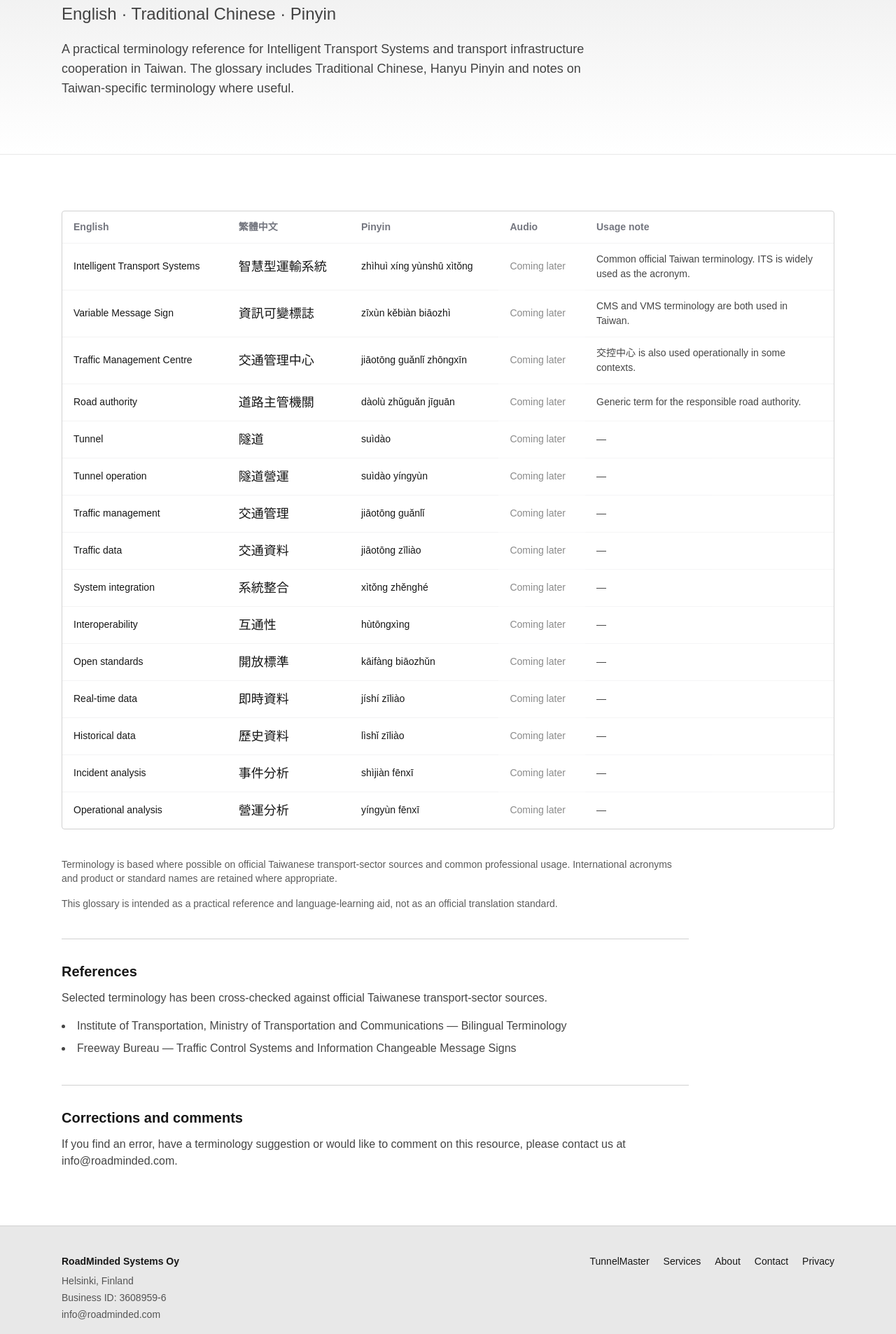
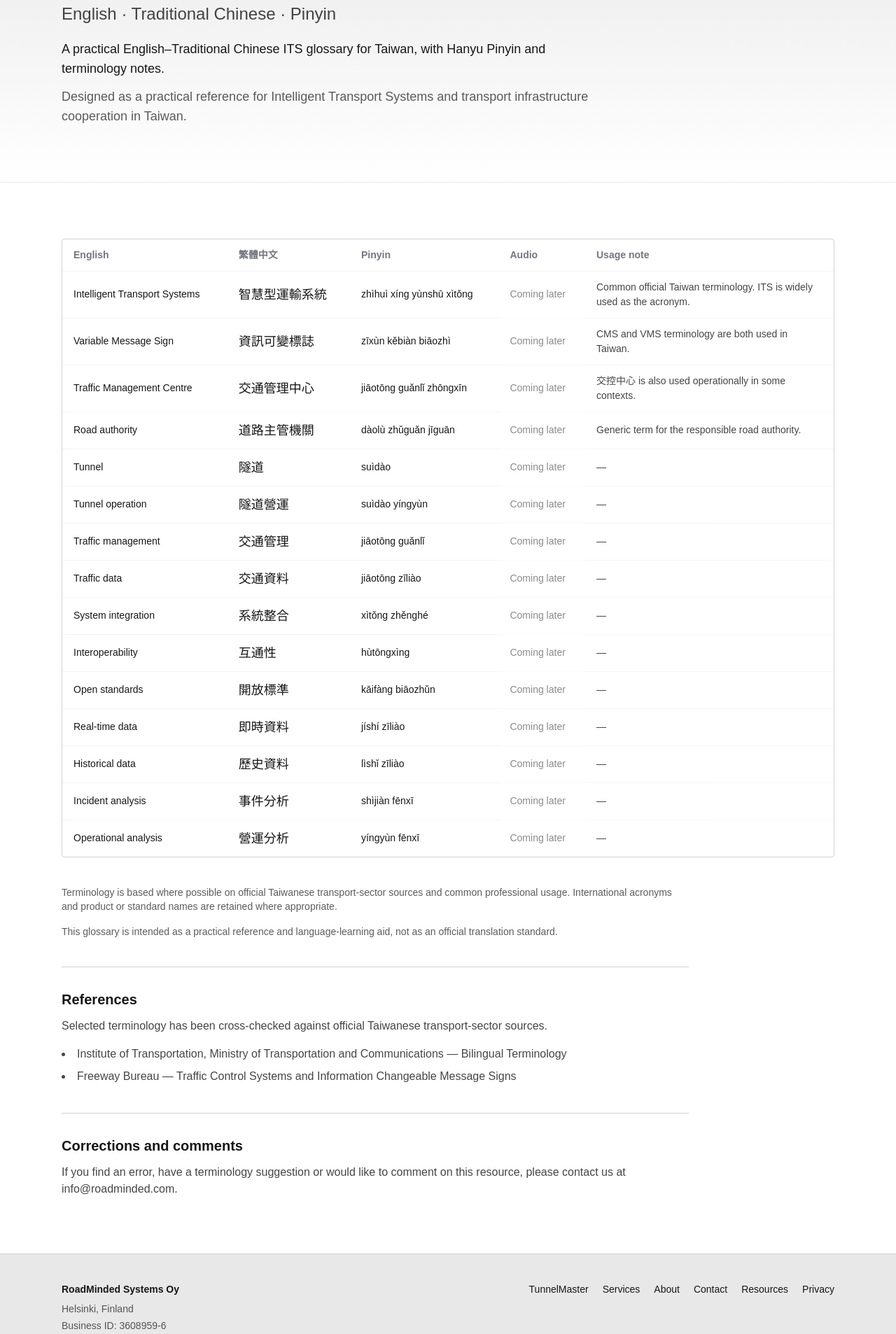
Before and after one commit to roadminded/website, a Next.js app: page /resources/its-terminology in a window 1280 px wide. Shown: the part 260-2166 px from the top of the page at 70% size. Built offline with nearby package versions, Linux system fonts and the light colour scheme.

Commit message:
updated metadata and added the resources to the footer

```diff
--- a/src/app/resources/its-terminology/page.js
+++ b/src/app/resources/its-terminology/page.js
@@ -107,9 +107,20 @@ const TERMS = [
 ];
 
 export const metadata = {
-    title: "ITS Terminology",
+    title: "ITS Terminology: English, Traditional Chinese & Pinyin",
     description:
-        "A practical English–Traditional Chinese terminology reference for Intelligent Transport Systems in Taiwan, including Hanyu Pinyin and usage notes.",
+        "A practical English–Traditional Chinese ITS terminology reference for Taiwan, including Hanyu Pinyin, Taiwan-specific usage notes and transport-sector terminology.",
+    alternates: {
+        canonical: "https://roadminded.com/resources/its-terminology",
+    },
+    openGraph: {
+        title: "ITS Terminology: English, Traditional Chinese & Pinyin",
+        description:
+            "A practical ITS terminology reference for Taiwan with English, Traditional Chinese, Hanyu Pinyin and usage notes.",
+        url: "https://roadminded.com/resources/its-terminology",
+        siteName: "RoadMinded Systems",
+        type: "article",
+    },
 };
 
 export default function ItsTerminologyPage() {
@@ -129,11 +140,14 @@ export default function ItsTerminologyPage() {
                         English · Traditional Chinese · Pinyin
                     </p>
 
-                    <p className="mt-5 text-lg opacity-80 max-w-3xl">
-                        A practical terminology reference for Intelligent Transport
-                        Systems and transport infrastructure cooperation in Taiwan.
-                        The glossary includes Traditional Chinese, Hanyu Pinyin and
-                        notes on Taiwan-specific terminology where useful.
+                    <p className="mt-5 text-lg font-medium max-w-3xl">
+                        A practical English–Traditional Chinese ITS glossary for Taiwan,
+                        with Hanyu Pinyin and terminology notes.
+                    </p>
+
+                    <p className="mt-3 text-base md:text-lg opacity-70 max-w-3xl">
+                        Designed as a practical reference for Intelligent Transport Systems
+                        and transport infrastructure cooperation in Taiwan.
                     </p>
                 </div>
             </section>
--- a/src/components/SiteFooter.js
+++ b/src/components/SiteFooter.js
@@ -30,6 +30,7 @@ export default function SiteFooter() {
             about: "About",
             contact: "Contact",
             privacy: "Privacy",
+            resources: "Resources",
             businessId: "Business ID",
         },
         fi: {
@@ -38,6 +39,7 @@ export default function SiteFooter() {
             about: "Meistä",
             contact: "Yhteystiedot",
             privacy: "Tietosuoja",
+            resources: "Resources",
             businessId: "Y-tunnus",
         },
         "zh-tw": {
@@ -46,6 +48,7 @@ export default function SiteFooter() {
             about: "關於我們",
             contact: "聯絡我們",
             privacy: "隱私權",
+            resources: "Resources",
             businessId: "Business ID",
         },
     }[locale];
@@ -113,6 +116,13 @@ export default function SiteFooter() {
                         </Link>
 
                         <Link
+                            href="/resources/its-terminology"
+                            className="link link-hover"
+                        >
+                            {labels.resources}
+                        </Link>
+
+                        <Link
                             href={localPath("/privacy")}
                             className="link link-hover"
                         >
--- a/src/components/SiteNavigation.js
+++ b/src/components/SiteNavigation.js
@@ -32,6 +32,10 @@ export default function SiteNavigation() {
                 : pathname;
 
     const languagePath = (targetLocale) => {
+        if (pathname.startsWith("/resources/")) { // Don't change locale for resources pages
+            return pathname;
+        }
+
         if (targetLocale === "en") {
             return pathWithoutLocale;
         }
```
